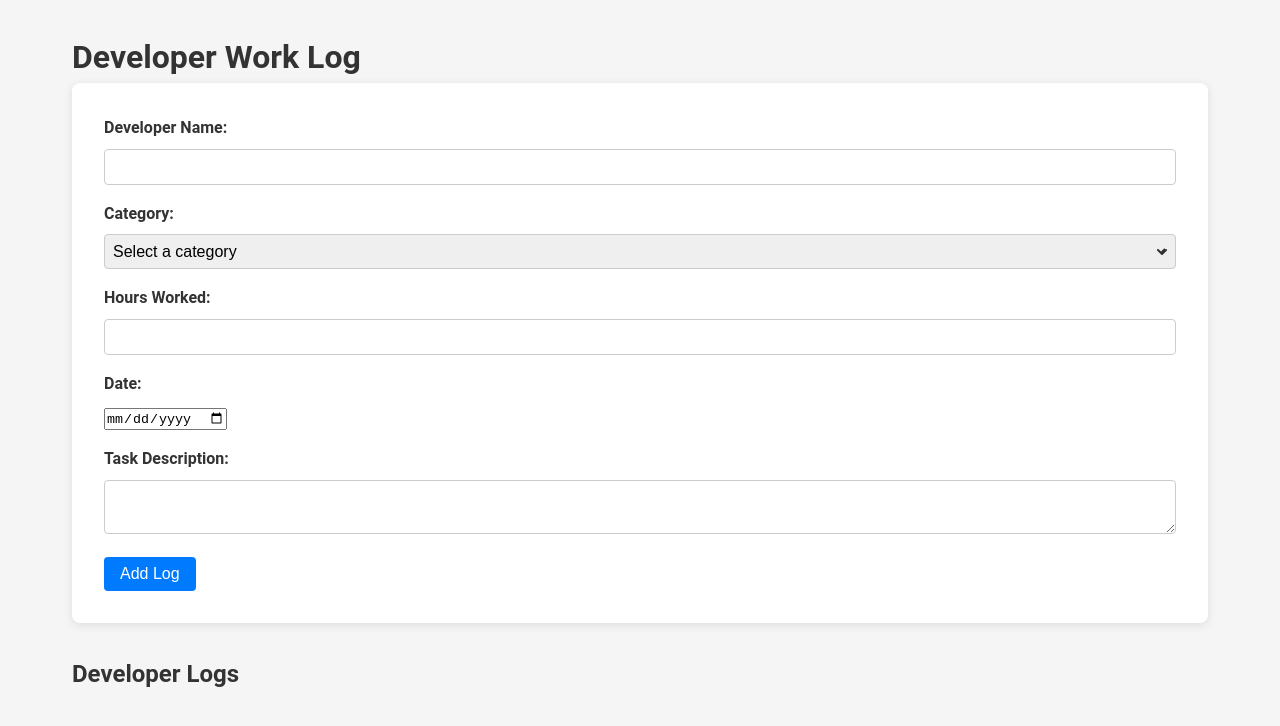
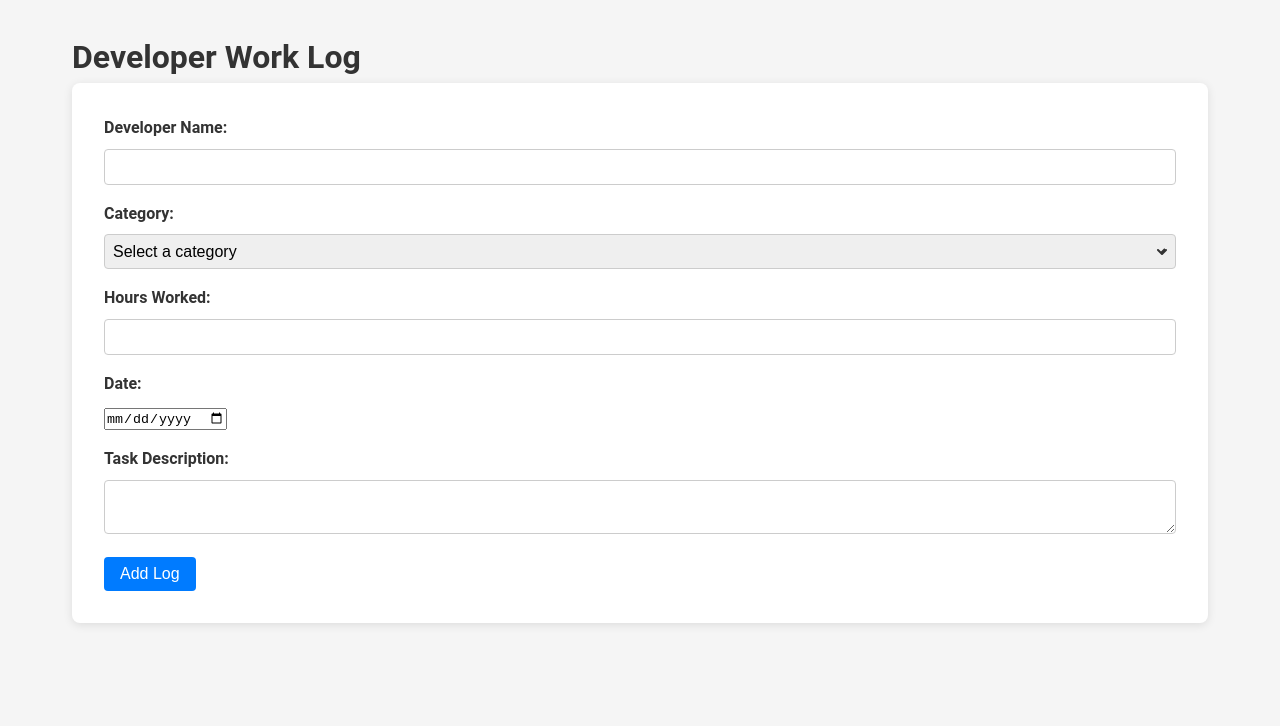
Before and after one commit to lucid-digital/Claude-Log-App-Test, a React (Create React App) app: page / in a window 1280 px wide. Shown: the top 726 px of the page. Built offline with nearby package versions, Linux system fonts and the light colour scheme; the HTML template or start-up script is replaced by a standard one.

Commit message:
fix duplicate name issue

```diff
--- a/src/components/DeveloperLogList.tsx
+++ b/src/components/DeveloperLogList.tsx
@@ -6,15 +6,19 @@ interface DeveloperLogListProps {
 }
 
 export const DeveloperLogList: React.FC<DeveloperLogListProps> = ({ logs }) => {
-  const logsByDeveloper = useMemo(() => {
-    return logs.reduce((acc, log) => {
-      if (!acc[log.developerName]) {
-        acc[log.developerName] = [];
+  const groupedLogs = useMemo(() => {
+    console.log('Grouping logs:', logs);
+    const grouped = logs.reduce((acc, log) => {
+      const name = log.developerName.toLowerCase();
+      if (!acc[name]) {
+        acc[name] = [];
       }
-      acc[log.developerName].push(log);
+      acc[name].push(log);
       return acc;
     }, {} as Record<string, DeveloperLog[]>);
-  }, [logs]);
+    console.log('Grouped logs:', grouped);
+    return grouped;
+  }, [logs]); // Add logs to the dependency array
 
   const calculateTotalHours = (developerLogs: DeveloperLog[]): number => {
     return developerLogs.reduce((sum, log) => sum + log.hoursWorked, 0);
@@ -24,12 +28,13 @@ export const DeveloperLogList: React.FC<DeveloperLogListProps> = ({ logs }) => {
     return new Date(dateString).toLocaleDateString();
   };
 
+  console.log('Rendering DeveloperLogList with groupedLogs:', groupedLogs);
+
   return (
     <div>
-      <h2>Developer Logs</h2>
-      {Object.entries(logsByDeveloper).map(([developerName, developerLogs]) => (
+      {Object.entries(groupedLogs).map(([developerName, developerLogs]) => (
         <div key={developerName} className="developer-table-container">
-          <h3>{developerName}</h3>
+          <h2>{developerLogs[0].developerName}</h2>
           <table className="developer-table">
             <thead>
               <tr>
```
